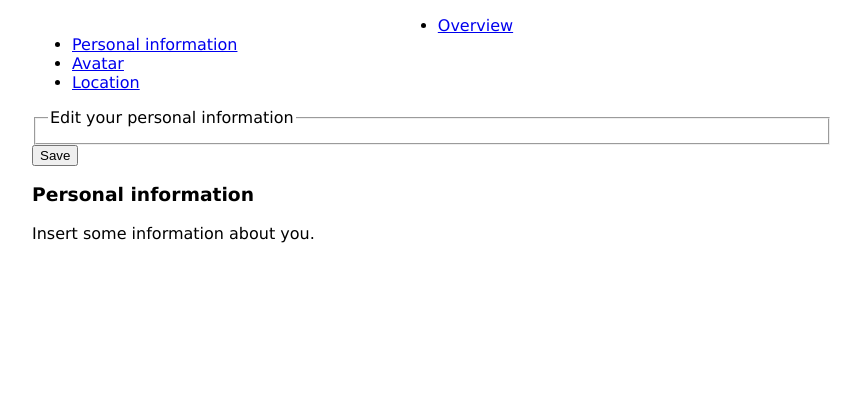
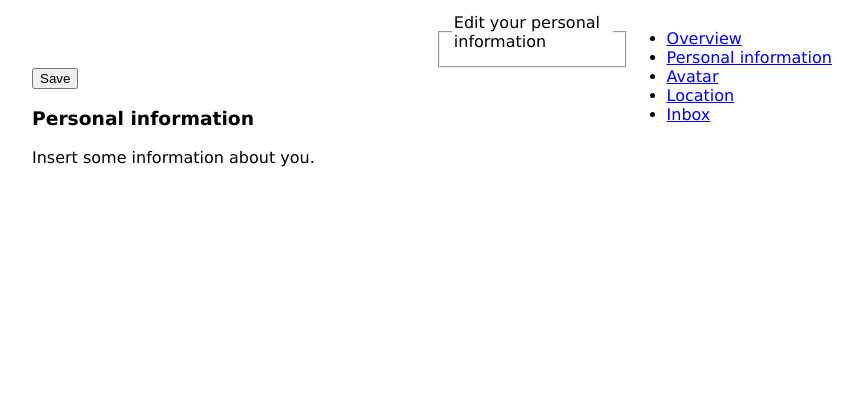
Before and after one commit to abhishekmukherg/museic, a Django app: template museic/templates/userprofile/profile/personal.html in a window 1280 px wide. Shown: the part 72-492 px from the top of the page, without its empty margins (208-1070 px from the left). Run offline with Django 3.2, Linux system fonts and the light colour scheme; the template is opened without the code that fills it, so the values that code supplies are empty; the visitor is signed in with stand-in values (Sample User, id 1); parts of the project's set-up code (start-up, migrations or seed data) failed here and were passed over.

Commit message:
Added inbox

```diff
--- a/museic/templates/userprofile/base.html
+++ b/museic/templates/userprofile/base.html
@@ -1,4 +1,9 @@
 {% extends "base.html" %}
+
+{% block extracss %}
+<link rel="stylesheet" href="{{ MEDIA_URL }}profile.css" type="text/css" />
+{% endblock %}
+
 {% block content %}
 		{% block userprofile_navigation %}{% endblock %}
 		<div id="columnwrap">
--- a/museic/templates/userprofile/base_2col.html
+++ b/museic/templates/userprofile/base_2col.html
@@ -1,4 +1,9 @@
 {% extends "base.html" %}
+
+{% block extracss %}
+{{ block.super }}
+<link rel="stylesheet" href="{{ MEDIA_URL }}profile.css" type="text/css" />
+{% endblock %}
 {% block content %}
 	{% block userprofile_navigation %}{% endblock %}
 	<div id="content-main" class="span-13 prepend-1 colborder">
--- a/museic/templates/userprofile/menu.html
+++ b/museic/templates/userprofile/menu.html
@@ -6,6 +6,7 @@
 		<li{% ifequal section "personal" %} class="active"{% endifequal %}><a href="{% url profile_edit_personal %}">{% trans "Personal information" %}</a></li>
 		<li{% ifequal section "avatar" %} class="active"{% endifequal %}><a href="{% url profile_edit_avatar %}">{% trans "Avatar" %}</a></li>
 		<li{% ifequal section "location" %} class="active"{% endifequal %}><a href="{% url profile_edit_location %}">{% trans "Location" %}</a></li>
+		<li{% ifequal section "messages" %} class="active"{% endifequal %}><a href="{% url messages_inbox %}">{% trans "Inbox" %}</a></li>
 	</ul>
 </div>
 {% endif %}
--- a/museic/templates/userprofile/profile/personal.html
+++ b/museic/templates/userprofile/profile/personal.html
@@ -5,10 +5,12 @@
 {% block robots %}noindex,nofollow{% endblock %}
 
 {% block extracss %}
+{{block.super}}
 	<link rel="stylesheet" href="{{ MEDIA_URL }}userprofile/css/ui.datepicker.css" type="text/css" />
 {% endblock %}
 
 {% block extrajs %}
+{{block.super}}
 <script type="text/javascript" src="{{ MEDIA_URL }}userprofile/js/ui.datepicker.js"></script>
 <script type="text/javascript" src="{{ MEDIA_URL }}profile.js"></script>
 {% endblock %}
--- /dev/null
+++ b/static/profile.css
@@ -0,0 +1,3 @@
+#nav {
+	float: right;
+}
```
